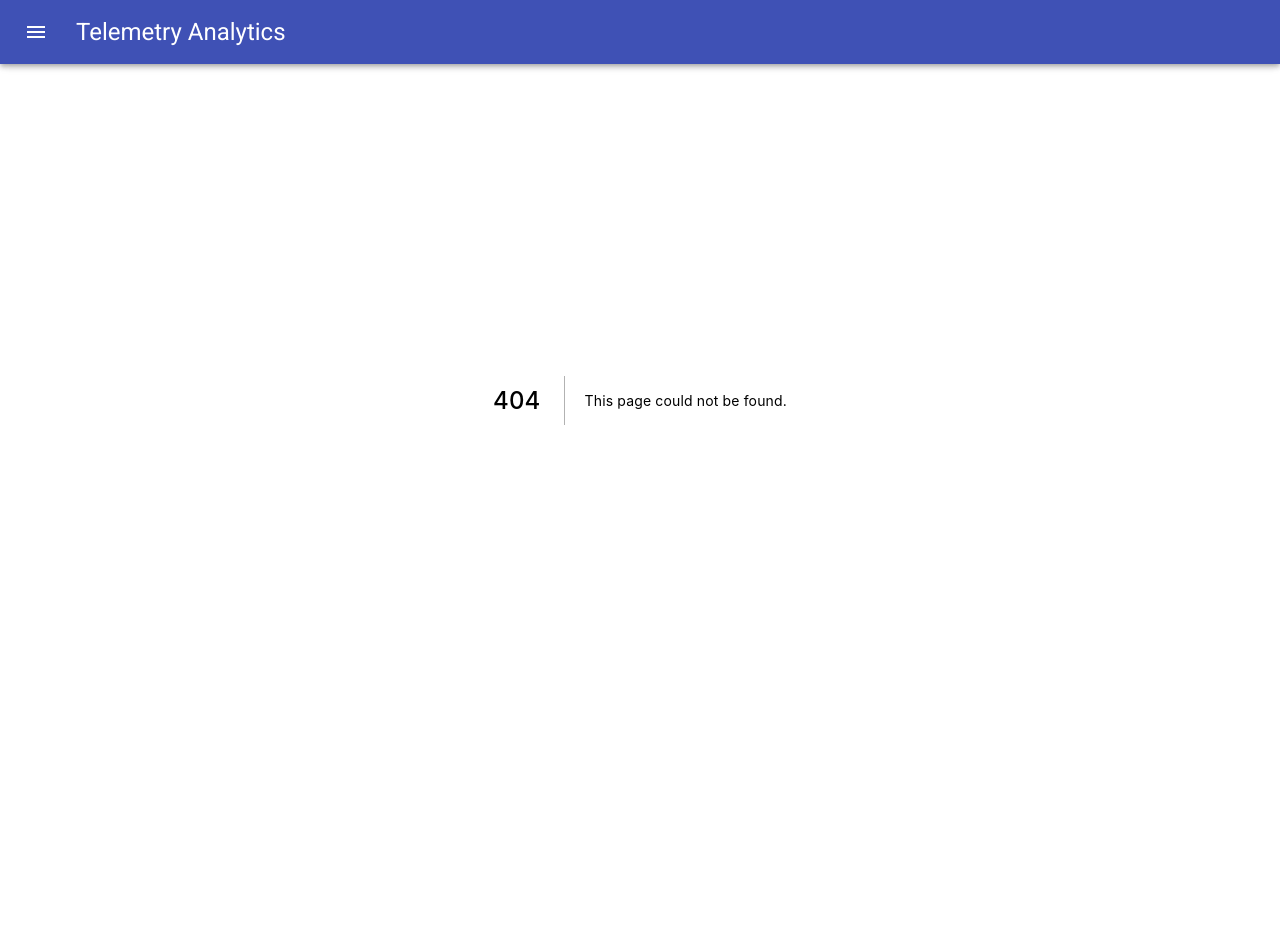
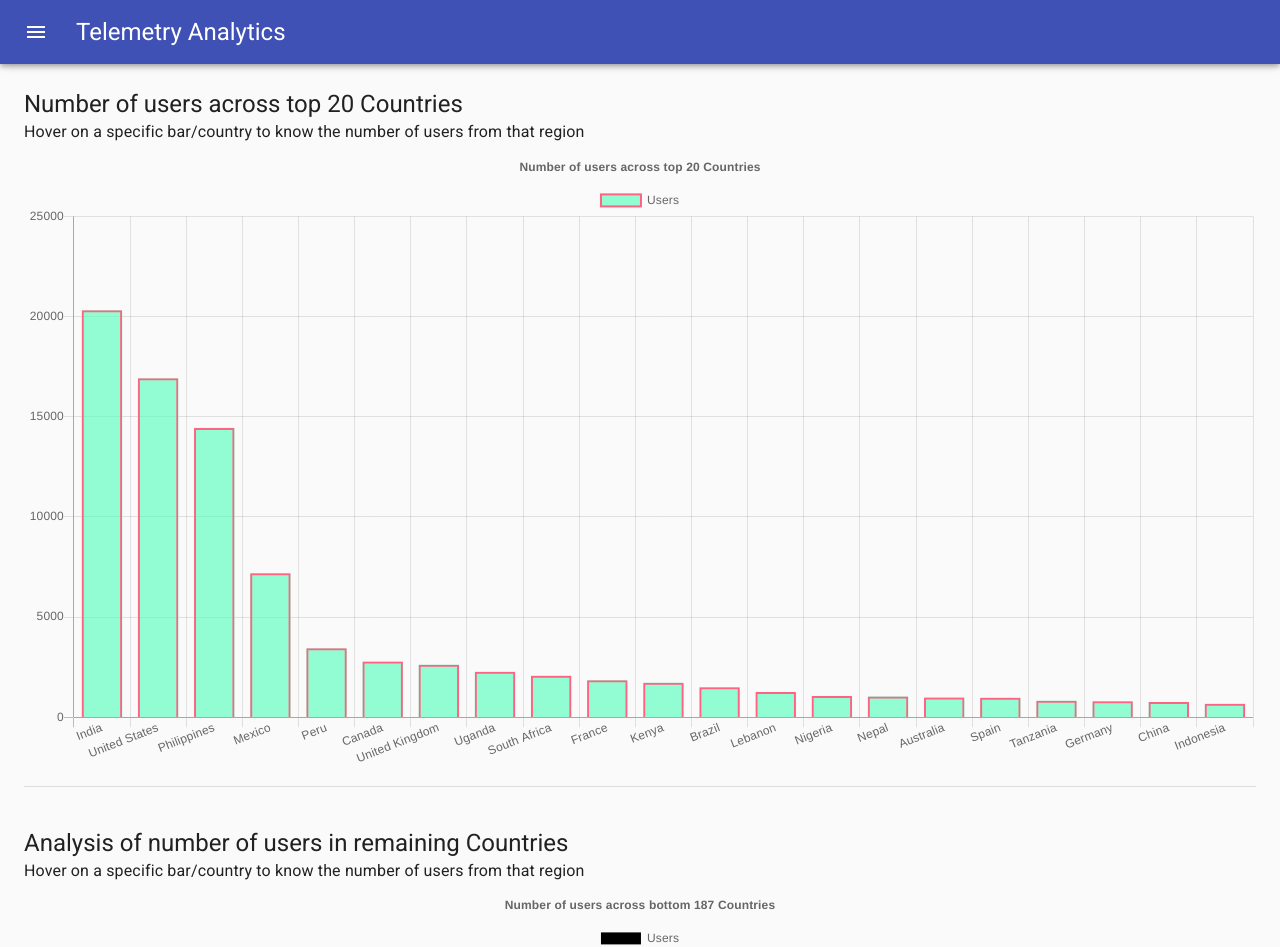
Before and after one commit to VirajPatidar/Telemetry-Dashboard, a Next.js app: page /countries in a window 1280 px wide. Before the commit this address had no page. Shown: the top 947 px of the page. Before the commit the page ends 800 px from the top, so only its background shows below. Built offline with nearby package versions, Linux system fonts and the light colour scheme.

Commit message:
User staistics visualized

```diff
--- a/components/Navbar.js
+++ b/components/Navbar.js
@@ -153,7 +153,7 @@ const Navbar = (props) => {
           </List>
           <Divider />
           <List>
-            <Link href="/">
+            <Link href="/countries">
               <ListItem button>
                 <ListItemIcon><AssessmentIcon/></ListItemIcon>
                 <ListItemText primary= "User Statistics"/>
--- /dev/null
+++ b/pages/countries.js
@@ -0,0 +1,196 @@
+import clsx from 'clsx';
+import { makeStyles } from '@material-ui/core/styles';
+import CssBaseline from '@material-ui/core/CssBaseline';
+import Typography from '@material-ui/core/Typography';
+import Divider from '@material-ui/core/Divider';
+
+import React, { useState, useEffect } from "react";
+import { Bar } from "react-chartjs-2";
+import axios from "axios";
+
+const drawerWidth = 240;
+
+const useStyles = makeStyles((theme) => ({
+  root: {
+    display: 'flex',
+  },
+  drawerHeader: {
+    display: 'flex',
+    alignItems: 'center',
+    padding: theme.spacing(0, 1),
+    // necessary for content to be below app bar
+    ...theme.mixins.toolbar,
+    justifyContent: 'flex-end',
+  },
+  content: {
+    flexGrow: 1,
+    padding: theme.spacing(3),
+    transition: theme.transitions.create('margin', {
+      easing: theme.transitions.easing.sharp,
+      duration: theme.transitions.duration.leavingScreen,
+    }),
+    marginLeft: 0,
+  },
+  contentShift: {
+    transition: theme.transitions.create('margin', {
+      easing: theme.transitions.easing.easeOut,
+      duration: theme.transitions.duration.enteringScreen,
+    }),
+    marginLeft: drawerWidth,
+  },
+}));
+
+export default function Usercountries(props) {
+  const classes = useStyles();
+
+  const [chartData1, setChartData1] = useState({});
+  const [chartData2, setChartData2] = useState({});
+  var countries1 = [];
+  var countries2 = [];
+  let data1 = [];
+  let data2 = [];
+
+  function chart(){
+
+    axios.get("http://localhost:3000/api/countries")
+    .then(res => {
+
+      countries1 = [...(Object.keys(res['data']['country_counts']))].slice(0, 21);
+      console.log(countries1);
+      data1 = [...(Object.values(res['data']['country_counts']))].slice(0, 21);
+      console.log(data1);
+
+        setChartData1({
+          labels: countries1,
+          datasets: [
+            {
+              label: 'Users',
+              data: data1,
+              backgroundColor: "rgba(77,255,184, 0.6)",
+              borderColor: 'rgba(255,99,132,1)',
+              hoverBackgroundColor: 'rgba(255,99,132,0.4)',
+              hoverBorderColor: 'rgba(255,99,132,1)',
+              borderWidth: 2
+            }
+          ]
+        });
+
+      countries2 = [...(Object.keys(res['data']['country_counts']))].slice(21, 187);
+      console.log(countries2);
+      data2 = [...(Object.values(res['data']['country_counts']))].slice(21, 187);
+      console.log(data2);
+
+        setChartData2({
+          labels: countries2,
+          datasets: [
+            {
+              label: 'Users',
+              data: data2,
+              backgroundColor: "rgb(0,0,0)",
+              hoverBackgroundColor: 'rgb(255,255,0)',
+            }
+          ]
+        });
+    })
+    .catch(err => {
+      console.log(err);
+    });
+  };
+
+  useEffect(() => {
+    chart();
+  }, []);
+
+  return (
+    <div className={classes.root}>
+      <CssBaseline />
+      <main
+        className={clsx(classes.content, {
+          [classes.contentShift]: props.open,
+        })}
+      >
+      <div className={classes.drawerHeader} />
+        <div>
+          <Typography variant="h5">
+            Number of users across top 20 Countries
+          </Typography>
+          <Typography variant="body1" gutterBottom>
+            Hover on a specific bar/country to know the number of users from that region
+          </Typography>
+        </div>
+        <div>
+          <Bar
+            data={chartData1}
+            options={{
+              responsive: true,
+              title: { text: "Number of users across top 20 Countries", display: true },
+              scales: {
+                yAxes: [
+                  {
+                    ticks: {
+                      autoSkip: true,
+                      maxTicksLimit: 10,
+                      beginAtZero: true
+                    },
+                    gridLines: {
+                      display: true
+                    }
+                  }
+                ],
+                xAxes: [
+                  {
+                    gridLines: {
+                      display: true
+                    }
+                  }
+                ]
+              }
+            }}
+          />
+        </div>
+        <br/>
+        <Divider />
+        <br/>
+        <br/>
+        <div>
+          <Typography variant="h5">
+            Analysis of number of users in remaining Countries
+          </Typography>
+          <Typography variant="body1" gutterBottom>
+            Hover on a specific bar/country to know the number of users from that region
+          </Typography>
+        </div>
+        <div>
+          <Bar
+            data={chartData2}
+            options={{
+              responsive: true,
+              title: { text: "Number of users across bottom 187 Countries", display: true },
+              scales: {
+                yAxes: [
+                  {
+                    ticks: {
+                      autoSkip: false,
+                      maxTicksLimit: 10,
+                      beginAtZero: true
+                    },
+                    gridLines: {
+                      display: true
+                    }
+                  }
+                ],
+                xAxes: [
+                  {
+                    gridLines: {
+                      display: true
+                    }
+                  }
+                ]
+              }
+            }}
+          />
+        </div>
+      </main>
+    </div>
+  );
+}
```
